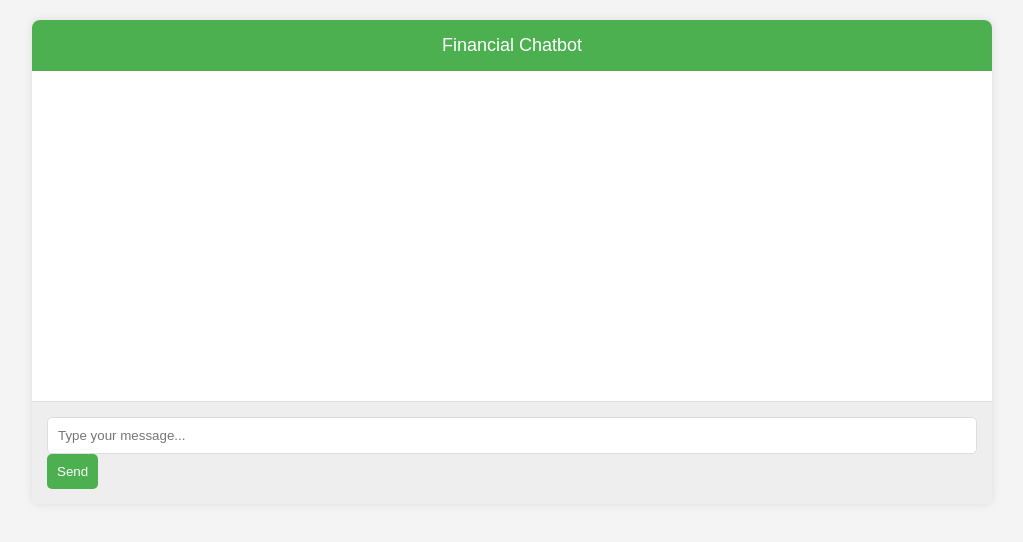
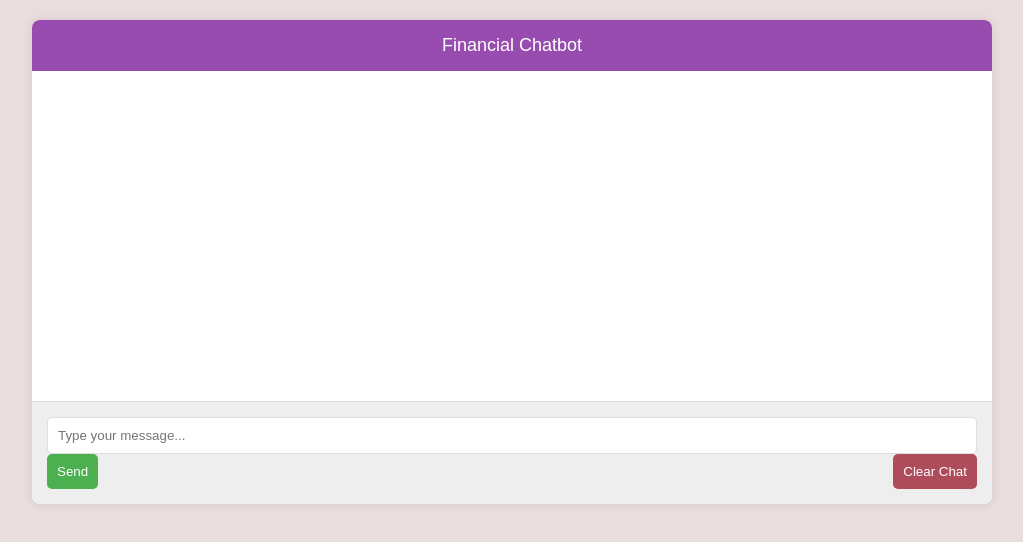
Before and after one commit to Emmantheo/LLM-Chatbot, a plain HTML site: page templates/index.html in a window 1280 px wide. Shown: the whole page, without its empty margins (128-1151 px from the left). Drawn offline with Linux system fonts and the light colour scheme.

Commit message:
addition of clear chat button

```diff
--- a/templates/index.html
+++ b/templates/index.html
@@ -10,7 +10,7 @@
             font-family: Arial, sans-serif;
             margin: 0;
             padding: 0;
-            background-color: #f4f4f4;
+            background-color: #eadddd;
         }
 
         .chat-container {
@@ -28,7 +28,7 @@
         }
 
         .chat-header {
-            background-color: #4CAF50;
+            background-color: #984caf;
             color: #fff;
             padding: 15px;
             text-align: center;
@@ -87,6 +87,16 @@
             border-radius: 5px;
             cursor: pointer;
         }
+
+        .clear-button {
+            background-color: #af4c5c;
+            color: #fff;
+            padding: 10px;
+            border: none;
+            border-radius: 5px;
+            cursor: pointer;
+            float: right;
+        }
     </style>
 </head>
 
@@ -101,6 +111,7 @@
             <div class="input-container">
                 <input type="text" id="userInput" class="input-box" placeholder="Type your message...">
                 <button onclick="sendMessage()" class="send-button">Send</button>
+                <button onclick="clearChat()" class="clear-button">Clear Chat</button>
             </div>
         </div>
     </div>
@@ -143,7 +154,24 @@
             aiMessageDiv.className = "message";
             aiMessageDiv.innerHTML = '<div class="ai-message">' + message + '</div>';
             chatMessages.appendChild(aiMessageDiv);
+
         }
+
+        function clearChat() {
+        var chatMessages = document.getElementById("chatMessages");
+        chatMessages.innerHTML = "";
+        }
+
+        function clearChat() {
+            var confirmation = confirm("Are you sure you want to clear the chat?");
+            if (confirmation) {
+                var chatMessages = document.getElementById("chatMessages");
+                chatMessages.innerHTML = "";
+            }
+        }
+
+
+
     </script>
 
 
```
